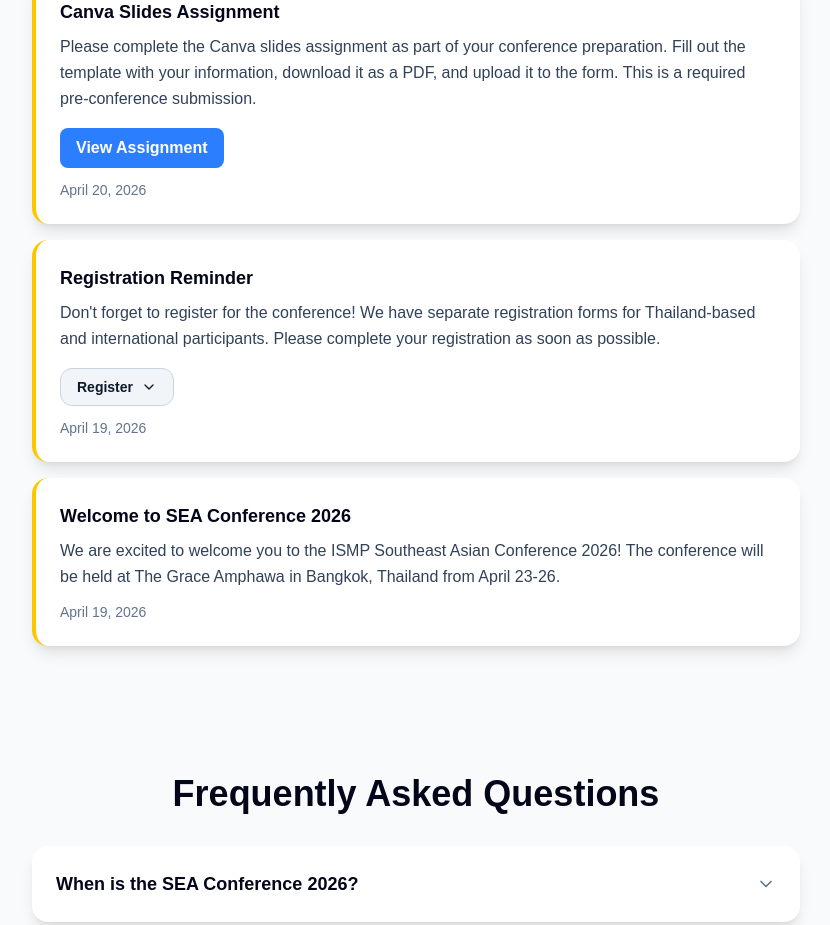
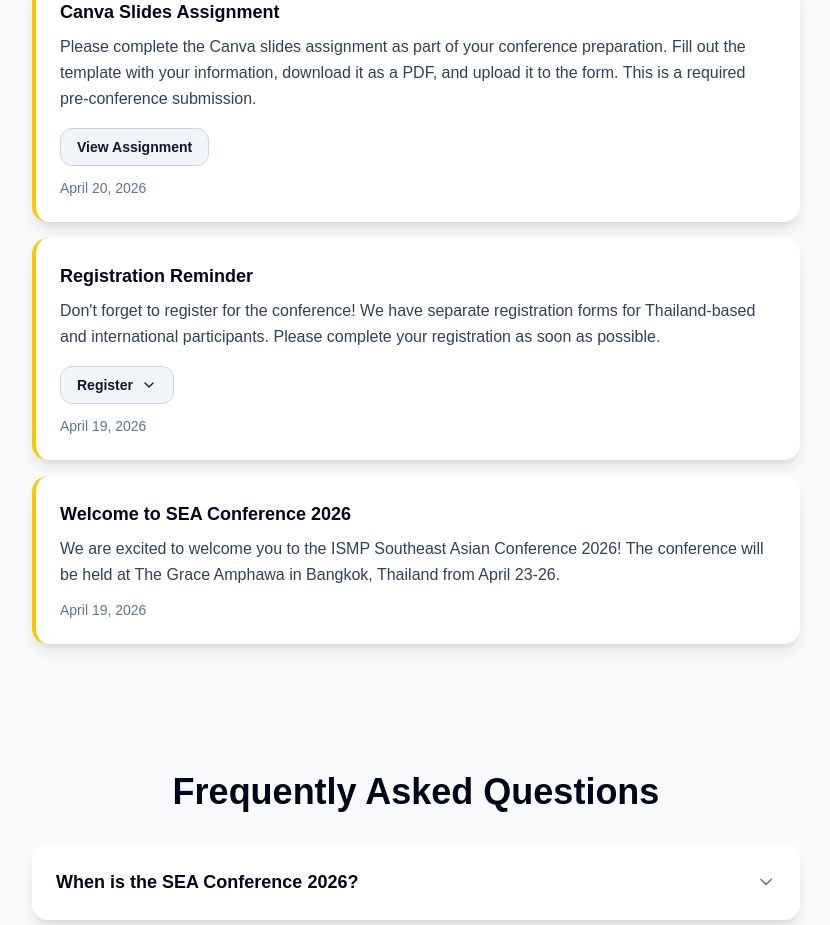
Before and after one commit to ismpseaconference2026/seaconference2026-repo, a Next.js app in the folder my-app/: page / in a window 1280 px wide. Shown: the part 3440-4365 px from the top of the page, without its empty margins (224-1054 px from the left). Built offline with nearby package versions, Linux system fonts and the light colour scheme.

Commit message:
Style: align announcements CTA button to faq grey theme

```diff
--- a/my-app/src/components/AnnouncementsSection.tsx
+++ b/my-app/src/components/AnnouncementsSection.tsx
@@ -44,7 +44,7 @@
                   {announcement.cta && (
                     <a
                       href={announcement.cta.href}
-                      className="inline-block mt-4 bg-blue-500 hover:bg-blue-600 text-white font-semibold py-2 px-4 rounded-lg transition-colors"
+                      className="inline-block mt-4 rounded-xl border border-slate-300 bg-slate-100 px-4 py-2 text-sm font-semibold text-slate-900 transition hover:bg-slate-200 cursor-pointer"
                     >
                       {announcement.cta.text}
                     </a>
```
